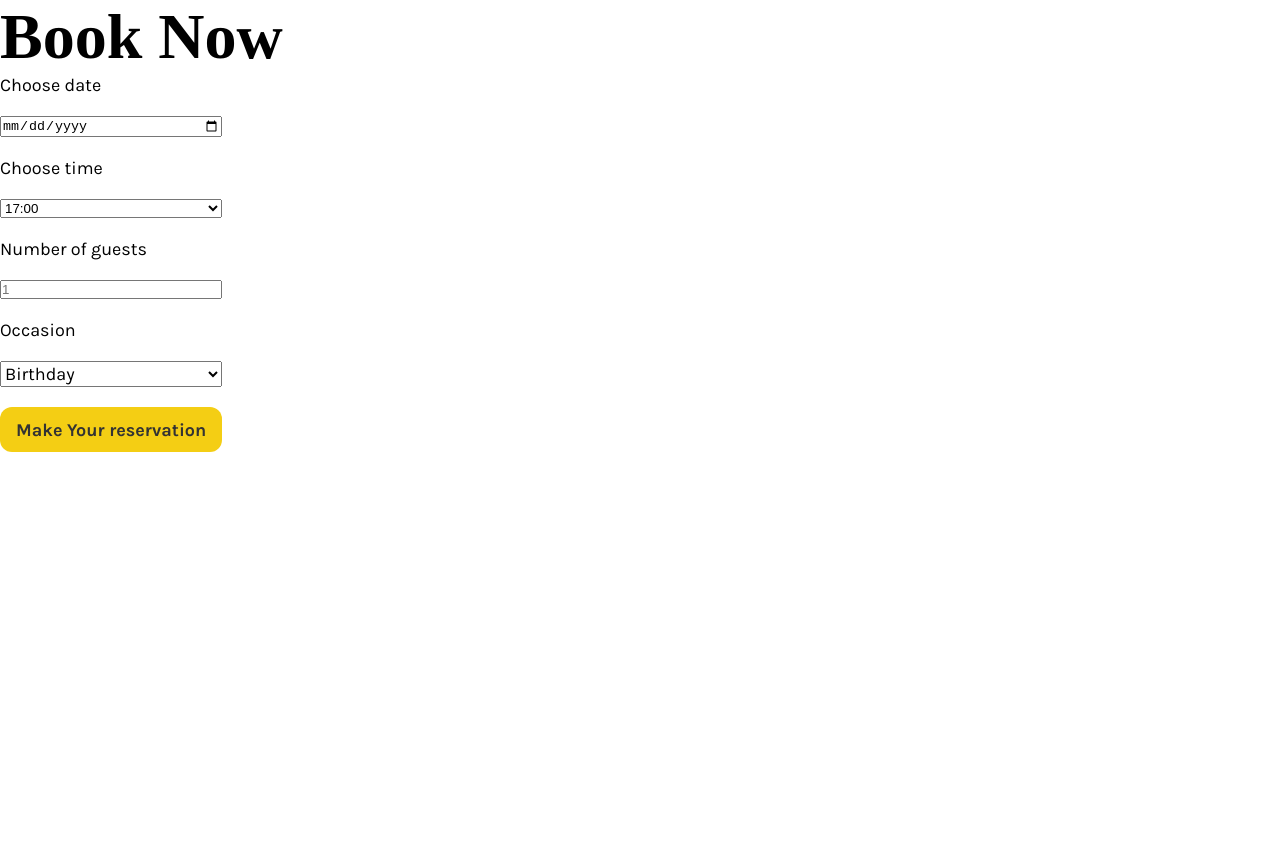
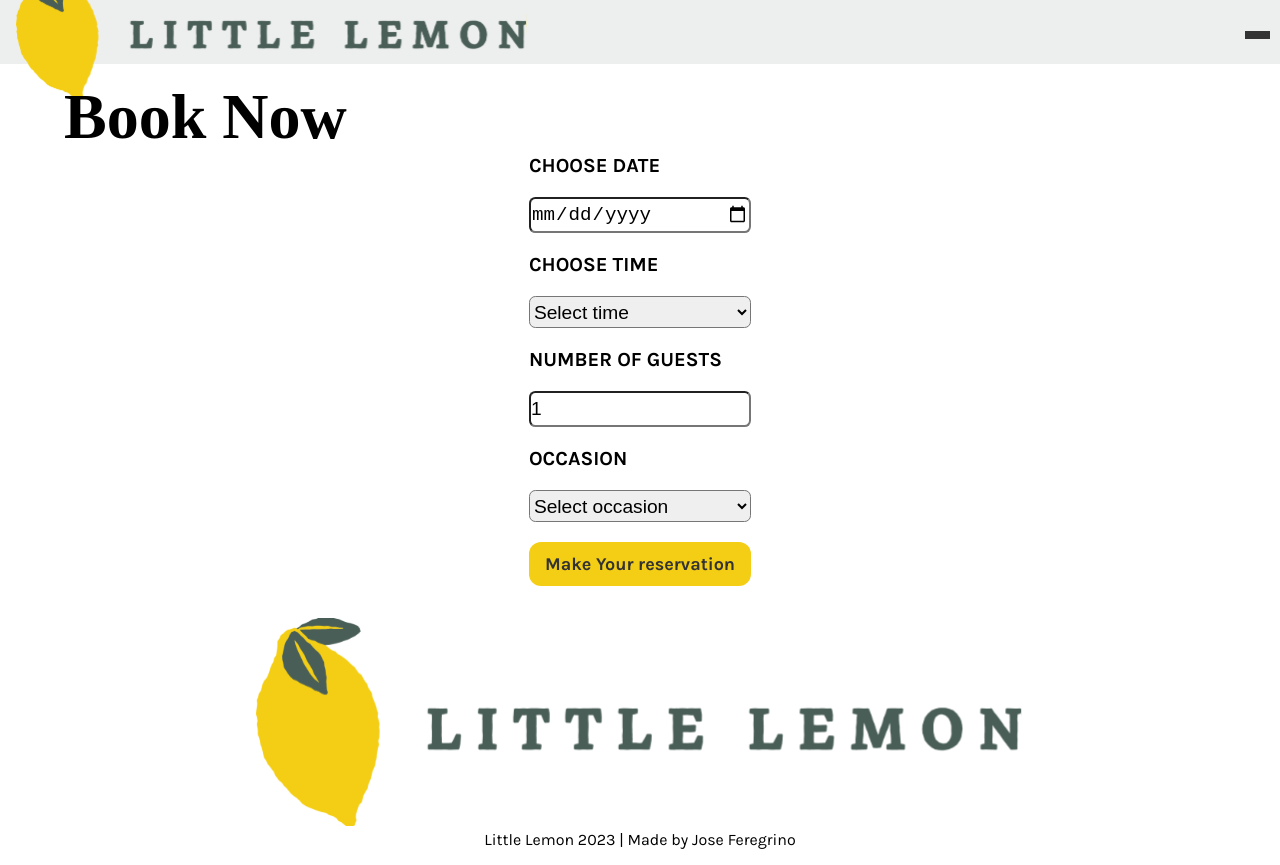
Before and after one commit to yeyerock/little-lemon, a React (Vite) app in the folder little-lemon/: page /booking in a window 1280 px wide. Before the commit the page ends 800 px from the top, so only its background shows below. Built offline with nearby package versions, Linux system fonts and the light colour scheme; a web font is replaced by a local one.

Commit message:
Added formik validation

```diff
--- a/little-lemon/package.json
+++ b/little-lemon/package.json
@@ -11,9 +11,11 @@
     "test": "react-scripts test --env=jest-environment-jsdom-sixteen"
   },
   "dependencies": {
+    "formik": "^2.4.5",
     "react": "^18.2.0",
     "react-dom": "^18.2.0",
-    "react-router-dom": "^6.22.1"
+    "react-router-dom": "^6.22.1",
+    "yup": "^1.3.3"
   },
   "devDependencies": {
     "@testing-library/react": "^14.2.1",
--- a/little-lemon/src/App.css
+++ b/little-lemon/src/App.css
@@ -372,6 +372,41 @@ a {
   width: 100%;
 }
 
+/* Booking */
+
+#booking {
+  width: 100%;
+  display: flex;
+  flex-direction: column;
+  justify-content: center;
+  align-items: center;
+}
+
+#booking .container {
+  width: 90%;
+  padding-top: 1rem;
+  padding-bottom: 1rem;
+}
+
+#booking .form_container {
+  display: flex;
+  flex-direction: column;
+  justify-content: center;
+  align-items: center;
+}
+
+#booking .form_container form {
+  display: grid;
+  max-width: 300px;
+  gap: 20px;
+  margin: 0;
+}
+
+#booking .form_container form .input_field {
+  height: 2rem;
+  font-size: 1.2rem;
+  border-radius: 0.4rem;
+}
 
 /* Footer */
 
--- a/little-lemon/src/components/Booking.jsx
+++ b/little-lemon/src/components/Booking.jsx
@@ -1,5 +1,7 @@
-import React, { useReducer } from "react";
+import { useReducer } from "react";
 import { BookingForm } from "./BookingForm";
+import { Header } from "./Header";
+import { Footer } from "./Footer";
 
 // Reducer function to manage state updates for available times
 const availableTimesReducer = (state, action) => {
@@ -37,12 +39,13 @@ export const Booking = () => {
   };
 
   return (
-    <div>
-      {/* Render the BookingForm component with availableTimes state and dispatch function */}
+    <>
+      <Header/>
       <BookingForm
         handleReservation={handleReservation}
         availableTimesDispatch={availableTimesDispatch}
       />
-    </div>
+      <Footer/>
+    </>
   );
 };
--- a/little-lemon/src/components/BookingForm.jsx
+++ b/little-lemon/src/components/BookingForm.jsx
@@ -1,94 +1,94 @@
-import React, { useReducer } from "react";
+import { Formik, Form, Field, ErrorMessage } from "formik";
+import * as Yup from "yup";
 
-// Reducer function to manage state updates
-const availableTimesReducer = (state, action) => {
-  switch (action.type) {
-    case "INITIALIZE_TIMES":
-      return initializeTimes();
-    case "UPDATE_TIMES":
-      return updateTimes(action.payload);
-    default:
-      return state;
-  }
-};
+const BookingFormSchema = Yup.object().shape({
+  date: Yup.date().required("Date is required"),
+  time: Yup.string().required("Time is required"),
+  guests: Yup.number().required("Number of guests is required").min(1, "Minimum guests is 1").max(10, "Maximum guests is 10"),
+  occasion: Yup.string().required("Occasion is required"),
+});
 
-// Function to initialize available times
-const initializeTimes = () => {
-  return ["17:00", "18:00", "19:00", "20:00", "21:00", "22:00"];
-};
-
-// Function to update available times based on selected date
-const updateTimes = (selectedDate) => {
-  // For now, return the same available times regardless of the date
-  return initializeTimes();
-};
-
-export const BookingForm = ({ handleReservation, availableTimesDispatch }) => {
-  // Initialize availableTimes state using useReducer
-  const [availableTimes, dispatch] = useReducer(
-    availableTimesReducer,
-    [],
-    initializeTimes
-  );
-
-  // Handle date change and update available times
-  const handleDateChange = (event) => {
-    const selectedDate = event.target.value;
-    const updatedTimes = updateTimes(selectedDate);
-    availableTimesDispatch({ type: "UPDATE_TIMES", payload: updatedTimes });
+export const BookingForm = ({ handleReservation }) => {
+  const initialValues = {
+    date: "",
+    time: "",
+    guests: 1,
+    occasion: "",
   };
 
   return (
-    <>
-      <section className="section_container_column">
+    <section id="booking">
+      <div className="container">
         <h1 className="title">Book Now</h1>
-        <form
-          onSubmit={handleReservation}
-          style={{ display: "grid", maxWidth: "200px", gap: "20px" }}
+        <div className="form_container">
+          <Formik
+            initialValues={initialValues}
+            validationSchema={BookingFormSchema}
+            onSubmit={(values, { setSubmitting }) => {
+              handleReservation(values);
+              setSubmitting(false);
+            }}
           >
-          <label className="description" htmlFor="res-date">Choose date</label>
-          <input
+            {({ isSubmitting }) => (
+              <Form>
+                <label className="section_title" htmlFor="date">Choose date</label>
+                <Field
                   type="date"
-            id="res-date"
-            onChange={handleDateChange}
+                  id="date"
+                  name="date"
+                  className="input_field"
                   aria-label="Select date for reservation"
-            aria-describedby="date-description"
                 />
-          <label className="description" htmlFor="res-time">Choose time</label>
-          <select
-            id="res-time"
-            onChange={(e) =>
-              dispatch({ type: "SELECT_TIME", payload: e.target.value })
-            }
+                <ErrorMessage name="date" component="div" className="error_message" />
+                <label className="section_title" htmlFor="time">Choose time</label>
+                <Field
+                  as="select"
+                  id="time"
+                  name="time"
+                  className="input_field"
                   aria-label="Select time for reservation"
                 >
-            {/* Render options dynamically from availableTimes state */}
-            {availableTimes.map((timeOption, index) => (
-              <option key={index}>{timeOption}</option>
-            ))}
-          </select>
-          <label className="description" htmlFor="guests">Number of guests</label>
-          <input
+                  <option value="">Select time</option>
+                  {/* Renderizar las opciones de tiempo aquí */}
+                </Field>
+                <ErrorMessage name="time" component="div" className="error_message" />
+                <label className="section_title" htmlFor="guests">Number of guests</label>
+                <Field
                   type="number"
+                  id="guests"
+                  name="guests"
+                  className="input_field"
                   placeholder="1"
                   min="1"
                   max="10"
-            id="guests"
                   aria-label="Number of guests"
                 />
-          <label className="description" htmlFor="occasion">Occasion</label>
-          <select className="description" id="occasion">
-            <option  value="Birthday">Birthday</option>
-            <option  value="Anniversary">Anniversary</option>
-          </select>
-          <input
+                <ErrorMessage name="guests" component="div" className="error_message" />
+                <label className="section_title" htmlFor="occasion">Occasion</label>
+                <Field
+                  as="select"
+                  id="occasion"
+                  name="occasion"
+                  className="input_field"
+                >
+                  <option value="">Select occasion</option>
+                  <option value="Birthday">Birthday</option>
+                  <option value="Anniversary">Anniversary</option>
+                </Field>
+                <ErrorMessage name="occasion" component="div" className="error_message" />
+                <button
                   className="cta description"
                   type="submit"
-            value="Make Your reservation"
+                  disabled={isSubmitting}
                   aria-label="Submit reservation"
-          />
-        </form>
+                >
+                  {isSubmitting ? "Submitting..." : "Make Your reservation"}
+                </button>
+              </Form>
+            )}
+          </Formik>
+        </div>
+      </div>
     </section>
-    </>
   );
 };
--- /dev/null
+++ b/little-lemon/src/components/ConfirmedBooking.jsx
@@ -0,0 +1,9 @@
+export const ConfirmedBooking = () => {
+    return(
+        <>
+            <section>
+                <h1 className="title">Confirmed Booking</h1>
+            </section>
+        </>
+    )
+}
--- a/little-lemon/src/main.jsx
+++ b/little-lemon/src/main.jsx
@@ -6,6 +6,7 @@ import {
 } from "react-router-dom";
 import { App } from './App.jsx'
 import { Booking } from './components/Booking.jsx';
+import { ConfirmedBooking } from './components/ConfirmedBooking.jsx';
 
 const router = createBrowserRouter([
   {
@@ -16,6 +17,10 @@ const router = createBrowserRouter([
     path: "/booking",
     element: <Booking/>,
   },
+  {
+    path: "/bookingconfirmation",
+    element: <ConfirmedBooking/>,
+  },
 ]);
 
 ReactDOM.createRoot(document.getElementById('root')).render(
```
Also changed, not shown: 1 other file (tests, documents, lock files or other folders). Lines whose indentation alone changed are shown as unchanged.
